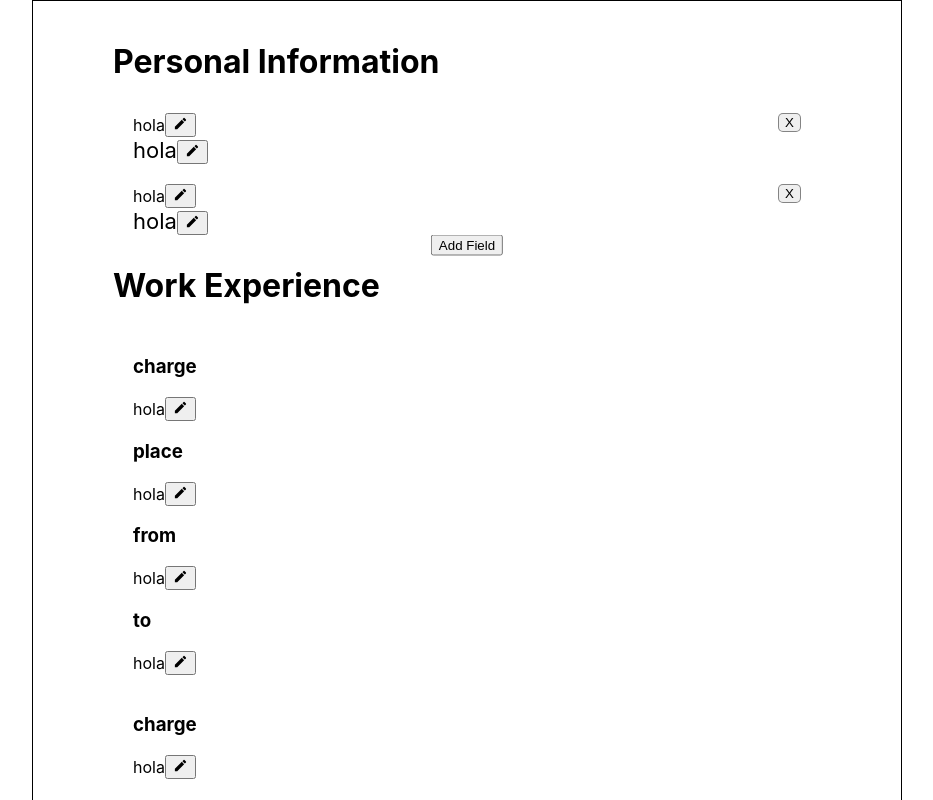
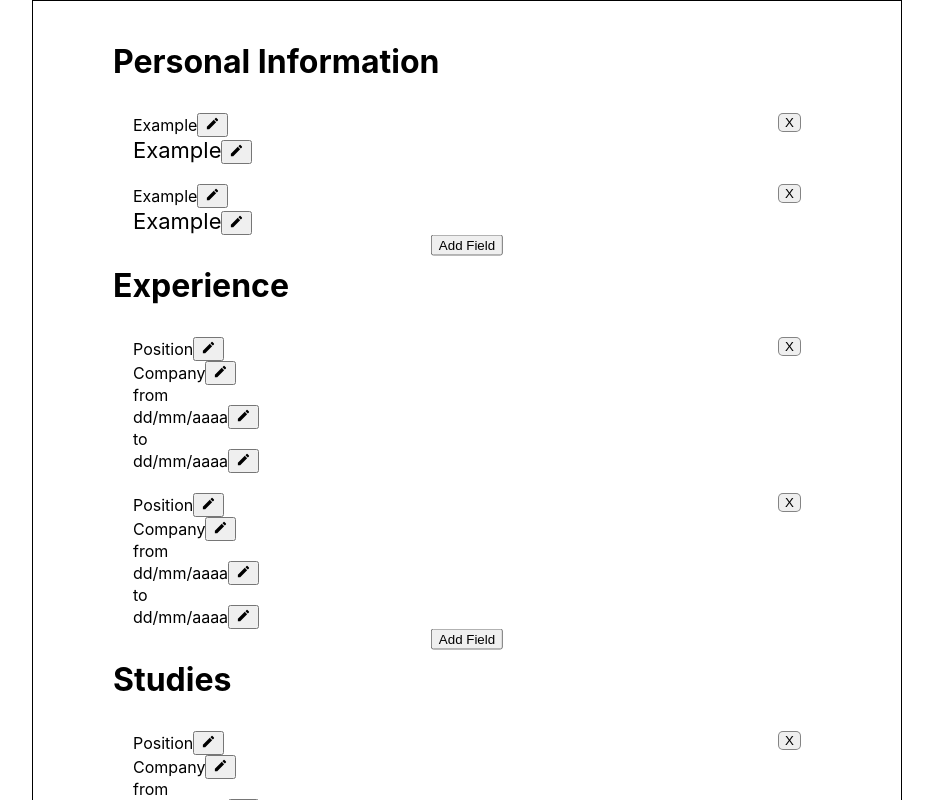
Before and after one commit to alanwtf/cv-app, a React (Create React App) app: page / in a window 1280 px wide. Shown: the top 800 px of the page, without its empty margins (173-1106 px from the left). Built offline with nearby package versions, Linux system fonts and the light colour scheme.

Commit message:
finish base functionality

```diff
--- a/src/App.js
+++ b/src/App.js
@@ -5,7 +5,8 @@ function App() {
   return (
     <div id="app">
       <PersonalInfo />
-      <Experience />
+      <Experience title="Experience" />
+      <Experience title="Studies" />
     </div>
   );
 }
--- a/src/components/DatedField.js
+++ b/src/components/DatedField.js
@@ -8,14 +8,18 @@ class DatedField extends React.Component {
   render() {
     return (
       <div className="dated-field coupled">
-        <h3>charge</h3>
-        <Input />
-        <h3>place</h3>
-        <Input />
-        <h3>from</h3>
-        <Input />
-        <h3>to</h3>
-        <Input />
+        <button
+          className="delete-field-btn"
+          onClick={() => this.props.delete(this.props.id)}
+        >
+          X
+        </button>
+        <Input val="Position" />
+        <Input val="Company" />
+        <div className="">from</div>
+        <Input val="dd/mm/aaaa" />
+        <div>to</div>
+        <Input val="dd/mm/aaaa" />
       </div>
     );
   }
--- a/src/components/Experience.js
+++ b/src/components/Experience.js
@@ -7,17 +7,9 @@ class Experience extends React.Component {
     this.state = {
       fields: [
         {
-          place: 'hello',
-          value: 'hi',
-          from: '12/5/18',
-          to: '13/5/18',
           id: 1,
         },
         {
-          place: 'hello',
-          value: 'hi',
-          from: '12/5/18',
-          to: '13/5/18',
           id: 2,
         },
       ],
@@ -25,21 +17,38 @@ class Experience extends React.Component {
     };
   }
 
+  addField = (e) => {
+    this.setState({
+      fields: this.state.fields.concat({
+        id: this.state.ids,
+      }),
+      ids: this.state.ids + 1,
+    });
+  };
+
+  deleteField = (id) => {
+    const newArr = this.state.fields.filter((field) => field.id !== id);
+    this.setState({
+      fields: newArr,
+    });
+  };
+
   render() {
     return (
       <div className="personal-info">
-        <h1>Work Experience</h1>
+        <h1>{this.props.title}</h1>
         {this.state.fields.map((field) => {
           return (
             <DatedField
               key={field.id}
-              place={field.place}
-              position={field.position}
-              from={field.from}
-              to={field.to}
+              delete={this.deleteField}
+              id={field.id}
             />
           );
         })}
+        <button className="add-field-btn" onClick={this.addField}>
+          Add Field
+        </button>
       </div>
     );
   }
--- a/src/components/Input.js
+++ b/src/components/Input.js
@@ -6,7 +6,7 @@ class Input extends React.Component {
     super(props);
 
     this.state = {
-      value: 'hola',
+      value: this.props.val,
       editMode: false,
     };
   }
--- a/src/components/PersInfoItem.js
+++ b/src/components/PersInfoItem.js
@@ -13,15 +13,14 @@ class PersInfoItem extends React.Component {
   render() {
     return (
       <div className="coupled">
-        <Input className="value" />
+        <Input className="value" val="Example" />
         <button
-          //style={{display:  ${this.state.display}}}
           className="delete-field-btn"
           onClick={() => this.props.del(this.props.field.id)}
         >
           X
         </button>
-        <Input className="amm" />
+        <Input className="amm" val="Example" />
       </div>
     );
   }
--- a/src/components/PersonalInfo.js
+++ b/src/components/PersonalInfo.js
@@ -24,8 +24,6 @@ class PersonalInfo extends React.Component {
   addField = (e) => {
     this.setState({
       fields: this.state.fields.concat({
-        title: 'newField',
-        value: 'ewField',
         id: this.state.ids,
       }),
       ids: this.state.ids + 1,
@@ -33,7 +31,6 @@ class PersonalInfo extends React.Component {
   };
 
   deleteField = (id) => {
-    console.log(id);
     const newArr = this.state.fields.filter((field) => field.id !== id);
     console.log(newArr);
     this.setState({
```
